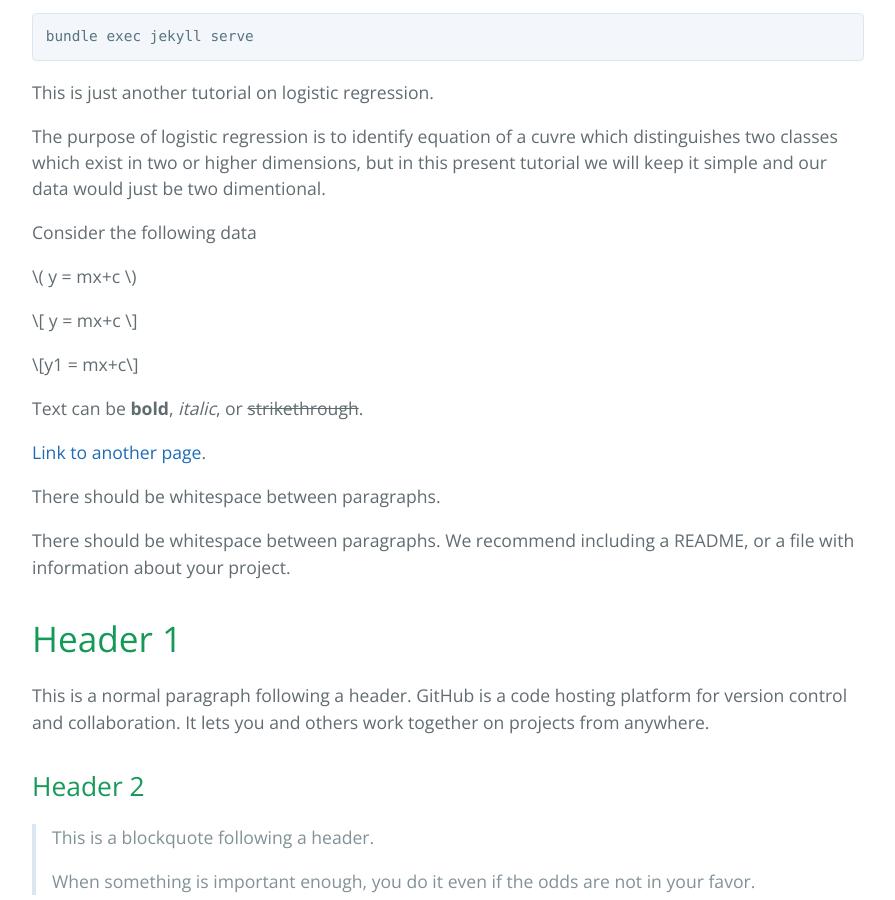
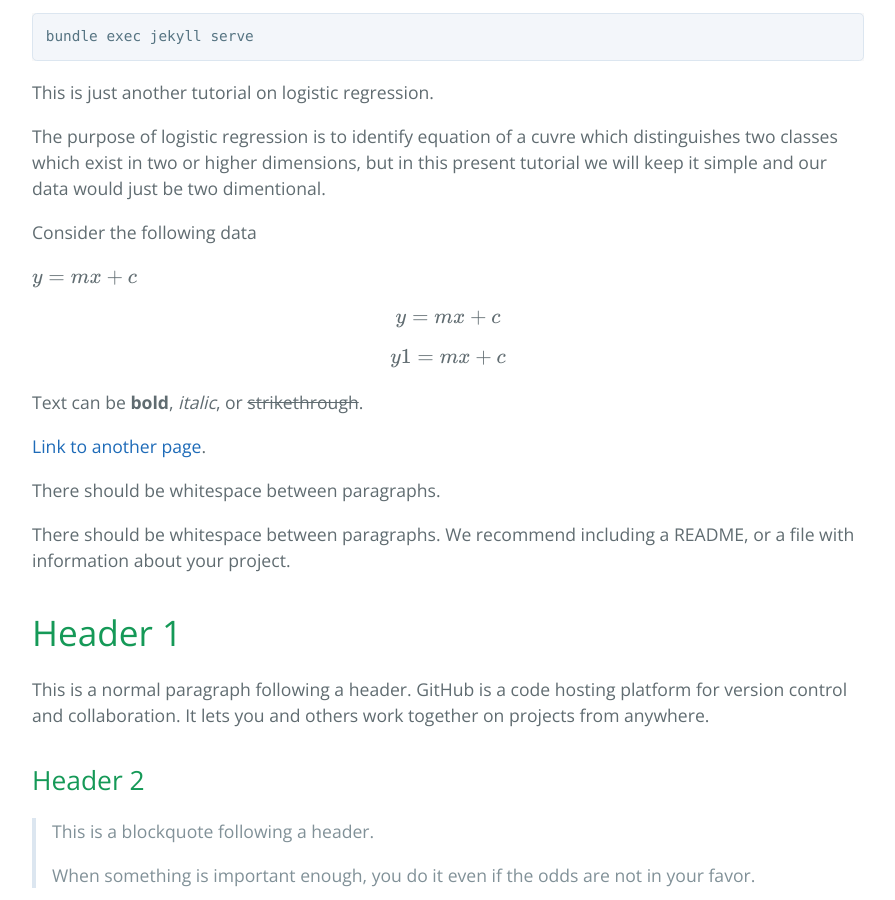
Before and after one commit to pkjkrai66/classification, a Jekyll site: the page built from index.md, in a window 1280 px wide and 900 px high, scrolled down 446 px. Shown: the whole window, without its empty margins (192-1087 px from the left). Built offline with Jekyll 4.4.1, drawn with Linux system fonts in a browser that asks for light colours; nearby versions of some CDN libraries; part of the change alters nothing that is shown.

Commit message:
Update default.html

```diff
--- a/_layouts/default.html
+++ b/_layouts/default.html
@@ -11,6 +11,10 @@
     <meta name="apple-mobile-web-app-status-bar-style" content="black-translucent">
     <link rel="stylesheet" href="{{ '/assets/css/style.css?v=' | append: site.github.build_revision | relative_url }}">
     {% include head-custom.html %}
+
+    <script type="text/javascript" id="MathJax-script" async
+      src="https://cdn.jsdelivr.net/npm/mathjax@3/es5/tex-mml-chtml.js">
+    </script>
 
   </head>
   <body>
@@ -40,7 +44,3 @@
     </main>
   </body>
 </html>
-
-<!-- Load KaTeX -->
-  <link rel="stylesheet" href="//cdnjs.cloudflare.com/ajax/libs/KaTeX/0.1.1/katex.min.css">
-  <script src="//cdnjs.cloudflare.com/ajax/libs/KaTeX/0.1.1/katex.min.js"></script>
```
